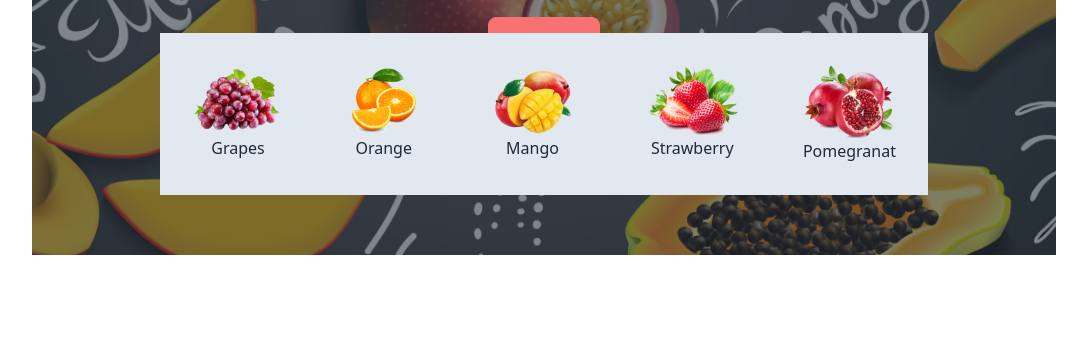
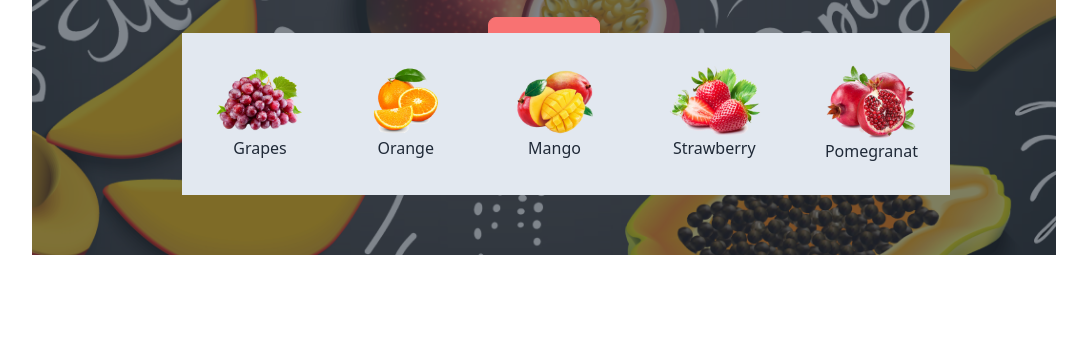
Before and after one commit to rashidadnan097/Fruits-UP, a plain HTML site: page index.html in a window 1280 px wide. Shown: the part 457-800 px from the top of the page, without its empty margins (96-1183 px from the left). Drawn offline with nearby package versions, Linux system fonts and the light colour scheme.

Commit message:
this is final msg

```diff
--- a/index.html
+++ b/index.html
@@ -85,7 +85,7 @@
           </div>
 
 
-       <div class=" lg:max-w-screen-md lg:mt-[470px] lg:top-5 lg:z-10 lg:mx-auto lg:absolute lg:left-64 lg:bg-slate-200 ">
+       <div class=" lg:max-w-screen-md lg:mt-[470px] lg:top-5 lg:z-10 lg:mx-auto lg:absolute lg:left-[278px] lg:bg-slate-200 ">
 
             <div class="lg:flex grid grid-cols-3 text-center  ">
 
```
